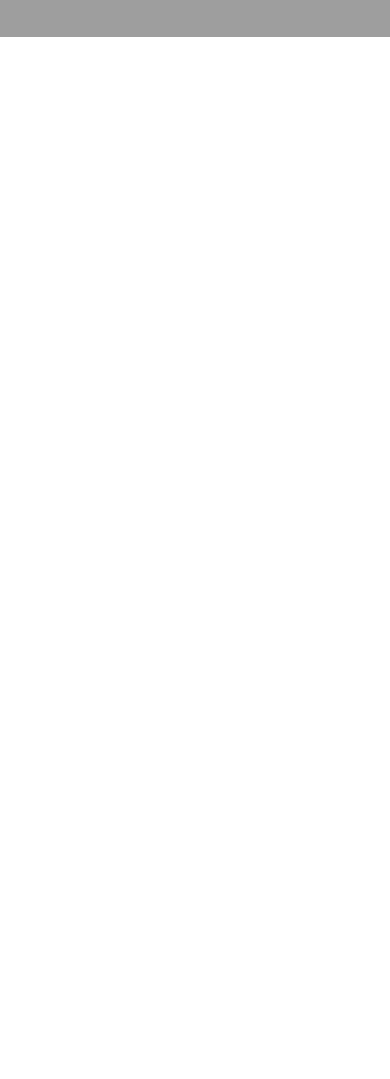
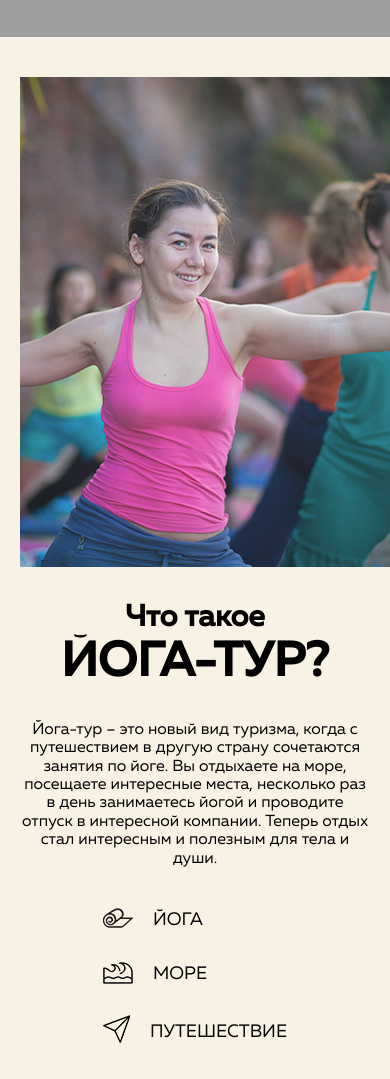
Before and after one commit to nabzhanik94/yoga, a plain HTML site: page index.html in a window 390 px wide. Shown: the part 954-2033 px from the top of the page. Before the commit the page ends 991 px from the top, so only its background shows below. Drawn offline with Linux system fonts and the light colour scheme; grey boxes are pictures that could not be loaded; files whose address does not match are found by name.

Commit message:
Сверстал блок description, сделал адаптив

```diff
--- a/index.html
+++ b/index.html
@@ -29,7 +29,40 @@
                         <div class="hero-icons__vk"><img src="/img/hero/hero-vk.png" alt="VK"></div>
                         <div class="hero-icons__fb"><img src="/img/hero/hero-fb.png" alt="FaceBook"></div>
                         <div class="hero-icons__inst"><img src="/img/hero/hero-inst.png" alt="Instagram"></div>
+                    </div>
+                </div>
+            </div>
+        </section>
+        <section class="description">
+            <div class="container">
+                <div class="description-block">
+                    <div class="description-block__image">
+                        <img src="/img/description/description-image.jpg" alt="Девушка">
+                    </div>
+                    <div class="description-text">
+                        <h3 class="description-text__title">Что такое <span class="description-text__title description-text__uppercase">йога-тур?</span>   </h3>
+                        <span class="description-text__subtitle">Йога-тур – это новый вид туризма, когда с путешествием в другую страну сочетаются занятия по йоге. Вы отдыхаете на море, посещаете интересные места, несколько раз в день занимаетесь йогой и проводите отпуск в интересной компании. Теперь отдых стал интересным и полезным для тела и души.</span>
+                        <ul class="description-list">
+                            <li class="description-list__item">
+                                <div class="description-list__image">
+                                    <img src="/img/description/description-icon1.png" alt="">
+                                </div>
+                                <span class="description-list__text">йога</span>
+                            </li>
+                            <li class="description-list__item">
+                                <div class="description-list__image">
+                                    <img src="/img/description/description-icon2.png" alt="">
+                                </div>
+                                <span class="description-list__text">море</span>
+                            </li>
+                            <li class="description-list__item">
+                                <div class="description-list__image">
+                                    <img src="/img/description/description-icon3.png" alt="">
+                                </div>
+                                <span class="description-list__text">путешествие</span>
+                            </li>
 
+                        </ul>
                     </div>
                 </div>
             </div>
--- /dev/null
+++ b/sass/blocks/_description.sass
@@ -0,0 +1,58 @@
+.description
+    background-color: $main-color
+    &-block
+        display: flex
+        padding-bottom: 50px
+        &__image
+            margin-top: 50px
+            margin-right: 80px
+    &-text
+        display: flex
+        flex-direction: column
+        margin-top: 100px
+        &__title
+            +med
+            font-size: 30px
+            max-width: 270px
+        &__uppercase
+            font-size: 48px
+            text-transform: uppercase
+        &__subtitle
+            +reg
+            font-size: 16px
+            max-width: 395px
+            margin-bottom: 40px
+    &-list
+        margin: 0
+        padding: 0
+        &__item
+            display: flex
+            align-items: center
+            +reg
+            font-size: 18px
+            text-transform: uppercase
+            margin-bottom: 26px
+            &:last-child
+                margin-bottom: 0
+        &__image
+            margin-right: 20px
+@media (max-width: 768px)
+    .description
+        &-block
+            display: flex
+            flex-direction: column
+            padding-bottom: 30px
+            &__image
+                justify-content: center
+                align-items: center
+                margin: auto
+                margin-top: 40px
+        &-text
+            margin-top: 0
+            justify-content: center
+            align-items: center
+            &__title
+                text-align: center
+            &__subtitle
+                text-align: center
+                max-width: 500px
--- a/sass/style.sass
+++ b/sass/style.sass
@@ -2,3 +2,4 @@
 @import 'fonts'
 @import 'color'
 @import 'blocks/hero'
+@import 'blocks/description'
```
Also changed, not shown: css/style.css, img/description/description-icon1.png (added), img/description/description-icon2.png (added), img/description/description-icon3.png (added), img/description/description-image.jpg (added), 1 other file.
